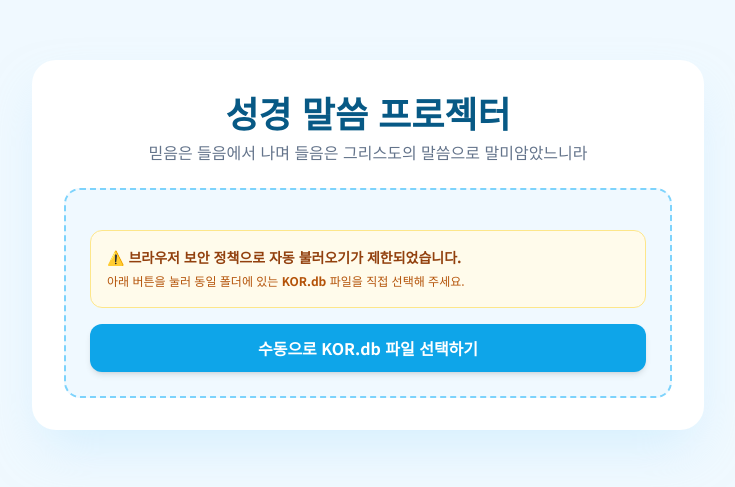
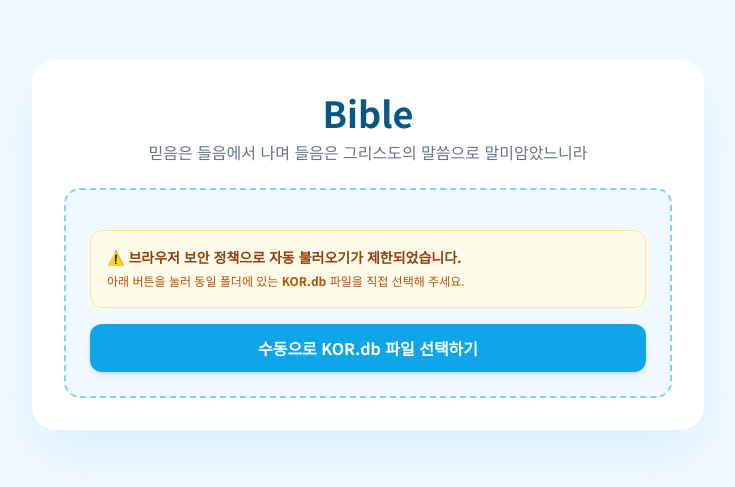
Before and after one commit to jesus91for01/bible, a plain HTML site: page index.html in a window 1280 px wide. Shown: the part 155-642 px from the top of the page, without its empty margins (272-1007 px from the left). Drawn offline with nearby package versions, Linux system fonts and the light colour scheme; no server answers.

Commit message:
Update index.html

```diff
--- a/index.html
+++ b/index.html
@@ -3,7 +3,7 @@
 <head>
     <meta charset="UTF-8">
     <meta name="viewport" content="width=device-width, initial-scale=1.0">
-    <title>성경 말씀 프로젝터_v2</title>
+    <title>Bible</title>
     <script src="https://cdn.tailwindcss.com"></script>
     <link href="https://fonts.googleapis.com/css2?family=Noto+Sans+KR:wght@400;700&display=swap" rel="stylesheet">
     <script src="https://cdnjs.cloudflare.com/ajax/libs/sql.js/1.10.3/sql-asm.js"></script>
@@ -53,7 +53,7 @@
 
     <div class="w-full max-w-2xl bg-white rounded-3xl shadow-2xl shadow-sky-200/50 p-8 space-y-6">
         <div class="text-center">
-            <h1 class="text-4xl font-bold text-sky-800 h-font">성경 말씀 프로젝터</h1>
+            <h1 class="text-4xl font-bold text-sky-800 h-font">Bible</h1>
             <p class="text-slate-500 mt-2">믿음은 들음에서 나며 들음은 그리스도의 말씀으로 말미암았느니라</p>
         </div>
 
```
